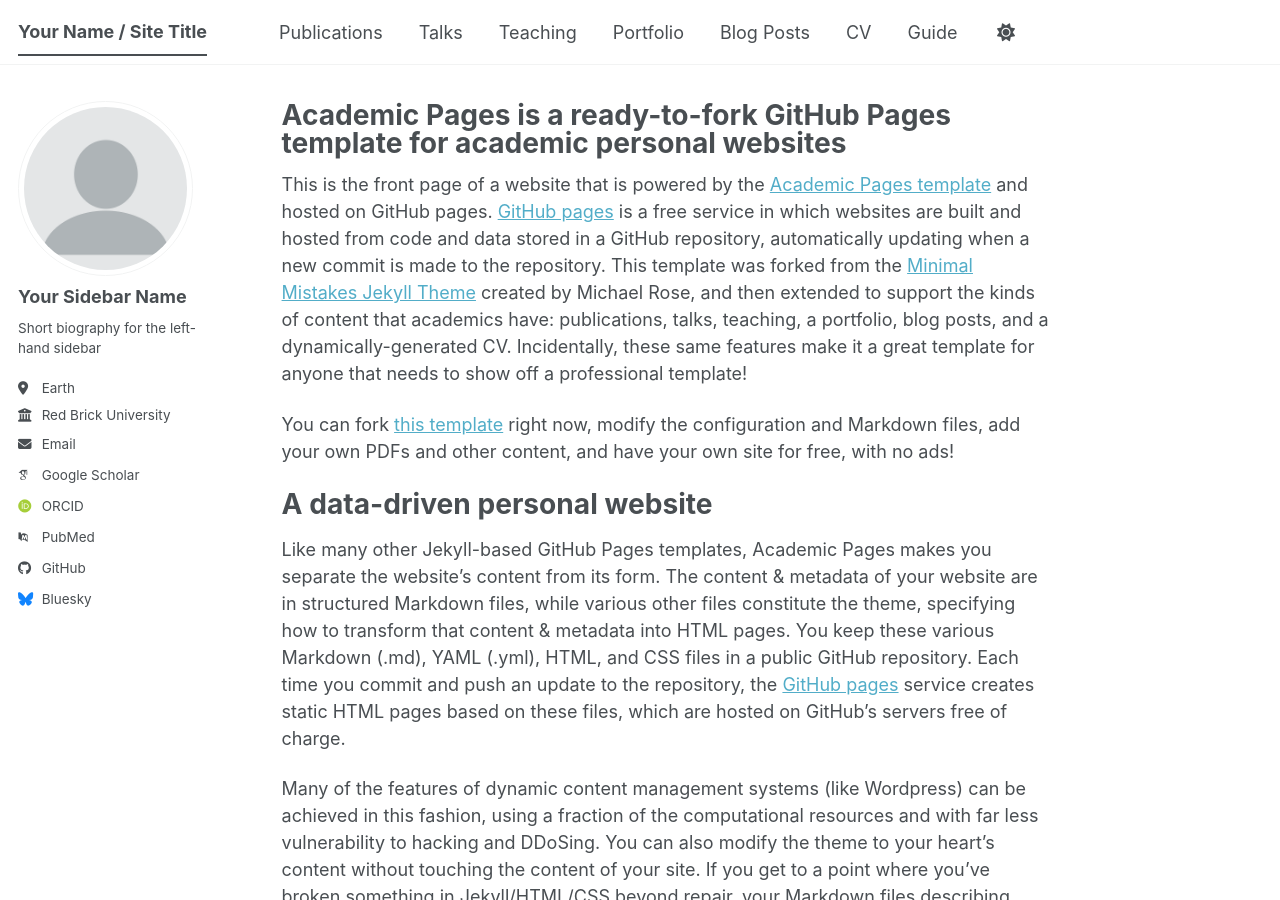
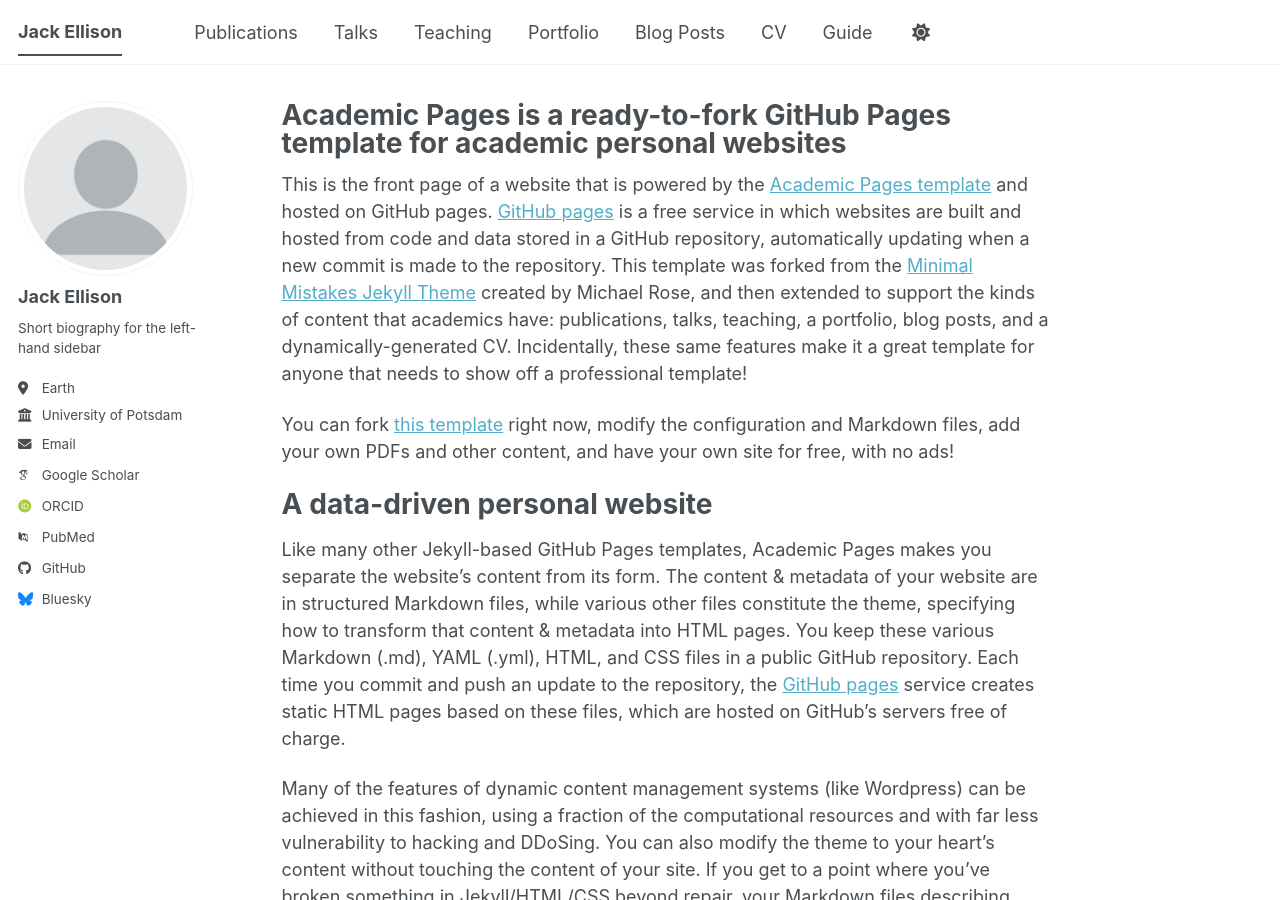
Before and after one commit to jce122/jackellison, a Jekyll site: the page built from _pages/about.md, in a window 1280 px wide and 900 px high. Built offline with Jekyll 4.4.1, drawn with Linux system fonts in a browser that asks for light colours; some web fonts are replaced; a script bundle is joined from its source files by our own code; library files that are not in the unit come from our copies.

Commit message:
Change site title and author details
Updated personal information in the site configuration.

```diff
--- a/_config.yml
+++ b/_config.yml
@@ -9,7 +9,7 @@
 # Basic Site Settings
 locale                   : "en-US"
 site_theme               : "default" # The available themes options are "default", "air", "sunrise", "mint", "dirt" and "contrast"
-title                    : "Your Name / Site Title"
+title                    : "Jack Ellison"
 title_separator          : "-"
 name                     : &name "Jack Ellison"
 description              : &description "Your Name's academic portfolio"   # Update this with a general description of your site, this is the default if not overridden by a page
@@ -24,11 +24,11 @@
 author:
   # Biographic information
   avatar           : "profile.png"
-  name             : "Your Sidebar Name"
-  pronouns         : # example: "she/her"
+  name             : "Jack Ellison"
+  pronouns         : # example: "he/him"
   bio              : "Short biography for the left-hand sidebar"
   location         : "Earth"
-  employer         : "Red Brick University"
+  employer         : "University of Potsdam"
   uri              : # URL
   email            : "none@example.org"
 
```
